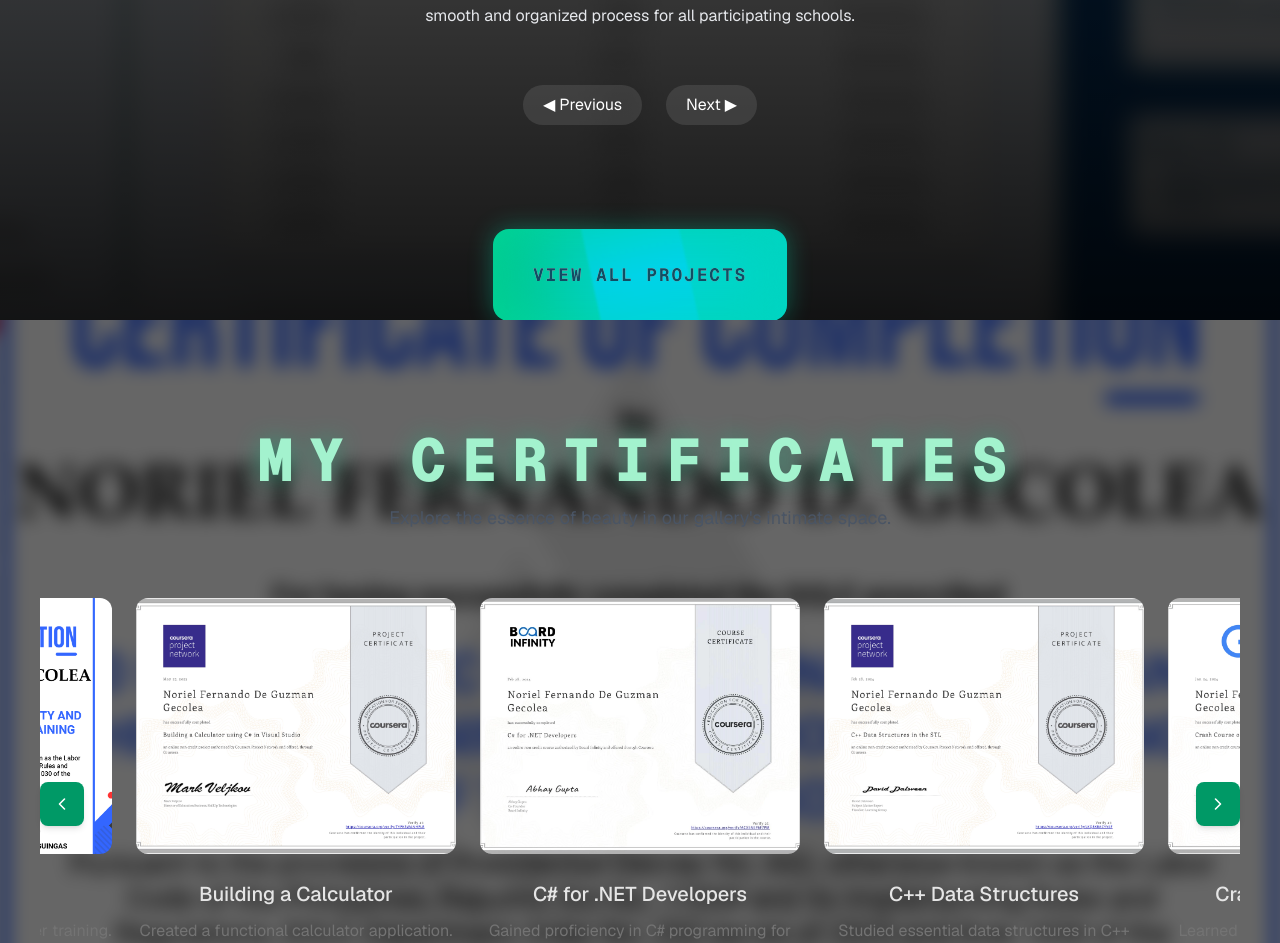
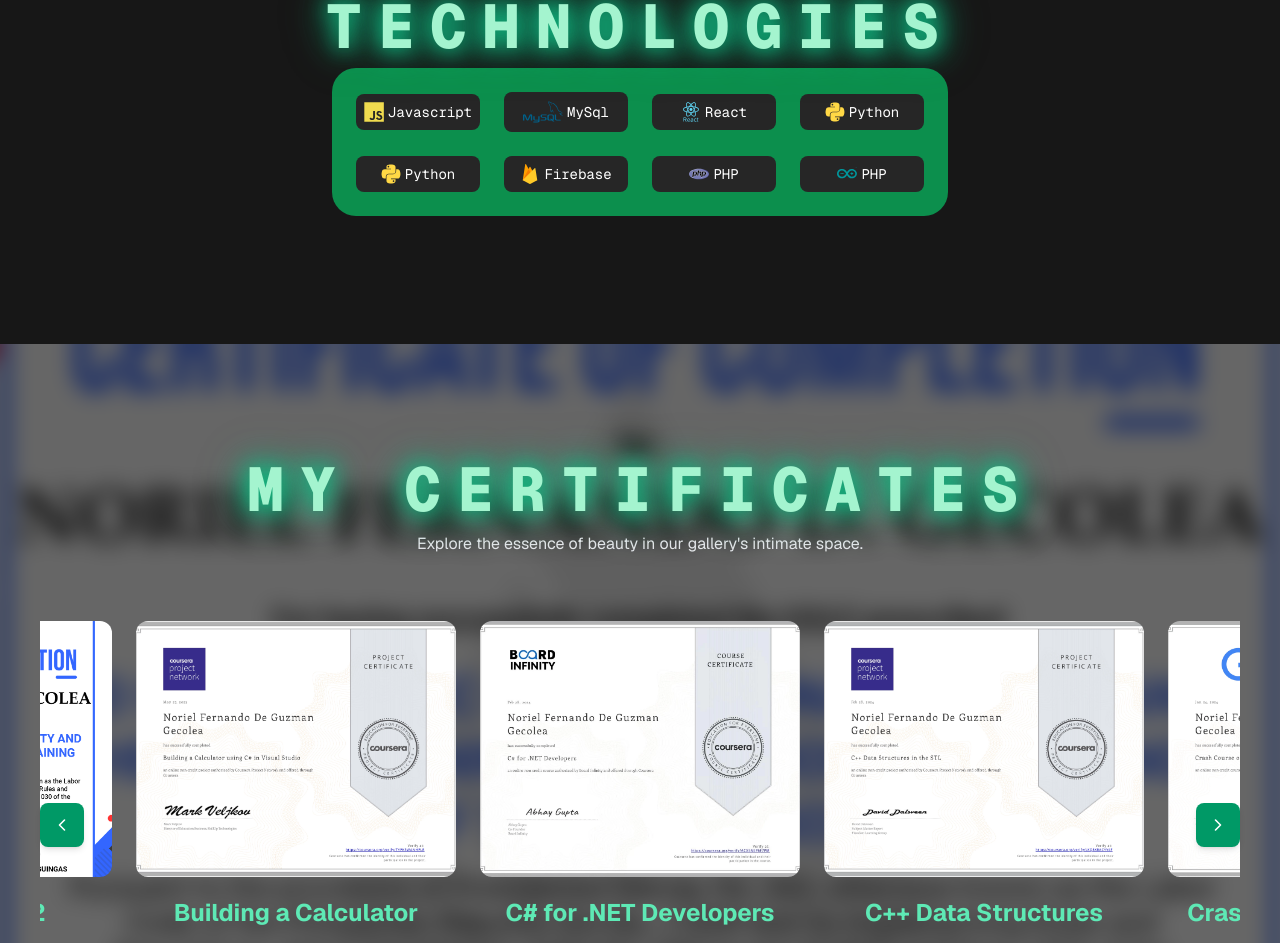
Before and after one commit to norielgecolea/norielgecolea.github.io, a Next.js app: page / in a window 1280 px wide. Shown: the part 1849-2792 px from the top of the page. Built offline with nearby package versions, Linux system fonts and the light colour scheme.

Commit message:
animation

```diff
--- a/src/app/Gallery.tsx
+++ b/src/app/Gallery.tsx
@@ -274,7 +274,7 @@
             alt="background"
             fill
             sizes="100vw"
-            style={{ objectFit: "cover", filter: "blur(8px)" }}
+            style={{ objectFit: "cover", filter: "blur(10px)" }}
           />
         </div>
 
@@ -286,10 +286,13 @@
         {/* Content (same as before) */}
         <div className=" flex flex-col justify-center relative z-10 mx-auto max-w-7xl px-4 sm:px-6 lg:px-8 items-center">
           <div className="pb-16 text-center">
-            <h2 className="text-4xl sm:text-6xl font-extrabold font-mono uppercase tracking-[0.25em] text-emerald-200 animate-pulse drop-shadow-[0_0_12px_rgba(16,185,129,0.5)] mb-3">
-              MY CERTIFICATES
-            </h2>
-            <p className="text-gray-600 text-lg font-normal leading-8">
+<h1
+  className="text-4xl sm:text-6xl font-extrabold font-mono uppercase tracking-[0.25em]
+  text-emerald-200 drop-shadow-[0_0_12px_rgba(16,185,129,0.5)] mb-3 animate-glow"
+>
+             MY CERTIFICATES
+            </h1>
+            <p className="text-gray-200 text-base leading-relaxed">
               Explore the essence of beauty in our gallery's intimate space.
             </p>
           </div>
@@ -321,8 +324,8 @@
                     <Image src={item.image} alt={item.title} fill className="rounded-xl object-cover" />
                   </div>
                   <div className="mt-5 flex flex-col items-center gap-1 text-center">
-                    <h5 className="text-neutral-200 text-xl font-medium leading-loose">{item.title}</h5>
-                    <p className="text-neutral-500 text-base font-normal leading-relaxed">{item.description}</p>
+                    <h5 className="text-2xl font-bold text-emerald-300 mb-3">{item.title}</h5>
+                    <p className="text-gray-200 text-base leading-relaxed">{item.description}</p>
                   </div>
                 </div>
               ))}
--- a/src/app/globals.css
+++ b/src/app/globals.css
@@ -149,9 +149,11 @@
   0% {
     background-position: 0% 50%;
   }
+
   50% {
     background-position: 100% 50%;
   }
+
   100% {
     background-position: 0% 50%;
   }
@@ -161,9 +163,11 @@
   0% {
     transform: rotate(0deg) scale(1) blur(10px);
   }
+
   50% {
     transform: rotate(180deg) scale(1.05) blur(10px);
   }
+
   100% {
     transform: rotate(360deg) scale(1) blur(10px);
   }
@@ -173,6 +177,7 @@
   0% {
     background-position: -200% center;
   }
+
   100% {
     background-position: 200% center;
   }
@@ -182,12 +187,13 @@
   0% {
     transform: rotate(0deg);
     filter: hue-rotate(0deg);
-    filter:blur(1px)
+    filter: blur(1px)
   }
+
   100% {
     transform: rotate(360deg);
     filter: hue-rotate(360deg);
-    filter:blur(1px)
+    filter: blur(1px)
   }
 }
 
@@ -233,29 +239,59 @@
 .gallery-top .swiper-slide-active {
   transform: scale(1.1);
 }
+
 .gallery-top .swiper-slide .swiper-box {
   opacity: 0;
   transform: scale(1);
 }
+
 .gallery-top .swiper-slide-active .swiper-box {
   transform: scale(0.9);
   opacity: 1;
 }
+
 @media (max-width: 1920px) {
   .gallery-top .swiper-slide-active .swiper-box {
     opacity: 1;
   }
 }
+
 .scrollbar-hide {
-  -ms-overflow-style: none; /* IE and Edge */
-  scrollbar-width: none; /* Firefox */
+  -ms-overflow-style: none;
+  /* IE and Edge */
+  scrollbar-width: none;
+  /* Firefox */
 }
 
 .scrollbar-hide::-webkit-scrollbar {
-  display: none; /* Chrome, Safari, Opera */
+  display: none;
+  /* Chrome, Safari, Opera */
 }
 
 @keyframes zoom {
-  from { transform: scale(1.05); }
-  to { transform: scale(1.1); }
+  from {
+    transform: scale(1.05);
+  }
+
+  to {
+    transform: scale(1.1);
+  }
 }
+
+@keyframes glow {
+
+  0%,
+  100% {
+    text-shadow: 0 0 8px rgba(16, 185, 129, 0.6), 0 0 16px rgba(16, 185, 129, 0.4);
+    transform: scale(1);
+  }
+
+  50% {
+    text-shadow: 0 0 20px rgba(16, 185, 129, 1), 0 0 40px rgba(16, 185, 129, 0.8);
+    transform: scale(1.03);
+  }
+}
+
+.animate-glow {
+  animation: glow 2.5s ease-in-out infinite;
+}
--- a/src/app/page.tsx
+++ b/src/app/page.tsx
@@ -76,7 +76,7 @@
 
 
               <div className="order-2 lg:order-1 ">
-
+                <FadeInSection>
                   <div className=" greetings bg-emerald-800/50 rounded-2xl px-5 py-3 inline-block">
                     <h1 className="font-mono text-3xl text-amber-50/50 select-none">
                       Hi I am{" "}
@@ -95,6 +95,7 @@
 
 
                   </div>
+                </FadeInSection>
                 <br />
                 <div className="px-5 pt-2 inline-block">
                   <h1 className="relative font-mono text-lg font-bold text-emerald-600 no-select  ">
@@ -166,6 +167,7 @@
              before:blur-[30px] lg:before:blur-[80px] before:opacity-80 before:-z-10"
                 >
                   <div className="[animation:counterRotate_6s_linear_infinite] relative z-20 rounded-full overflow-hidden">
+                    <FadeInSection>
                       <div className="relative h-[350px] w-[350px] rounded-full overflow-hidden">
                         <Image
                           src="/mecartoon.png"
@@ -177,6 +179,7 @@
 
 
                       </div>
+                    </FadeInSection>
                   </div>
                 </div>
 
@@ -197,12 +200,25 @@
         </div >
 
 
+
+
+        <section className="bg-neutral-900">
+          <FadeInSection>
+            <ProjectShowcase projects={projects} />
+          </FadeInSection>
+        </section>
+
+
         <section className=" relative w-screen px-10 py-10 pb-32 sm:px-6 backdrop-blur-xl bg-neutral-900  mt-15 gap-10 flex flex-col text-center justify-center items-center">
           <FadeInSection>
-            <h1 className="text-4xl  sm:text-6xl font-extrabold font-mono uppercase tracking-[0.25em]
-               text-emerald-200 animate-pulse drop-shadow-[0_0_12px_rgba(16,185,129,0.5)] mb-3">
+            <h1
+              className="text-4xl sm:text-6xl font-extrabold font-mono uppercase tracking-[0.25em]
+  text-emerald-200 drop-shadow-[0_0_12px_rgba(16,185,129,0.5)] mb-3 animate-glow"
+            >
               Technologies
             </h1>
+
+
 
 
 
@@ -319,12 +335,6 @@
 
         </section>
 
-        <section className="bg-neutral-900">
-          <FadeInSection>
-            <ProjectShowcase projects={projects} />
-          </FadeInSection>
-        </section>
-
         <section className="hidden">
           <div className="p-5 sm:p-8">
             <div className="columns-1 gap-5 sm:columns-2 sm:gap-8 md:columns-3 lg:columns-4 [&>img:not(:first-child)]:mt-8">
```
Lines whose indentation alone changed are shown as unchanged.
